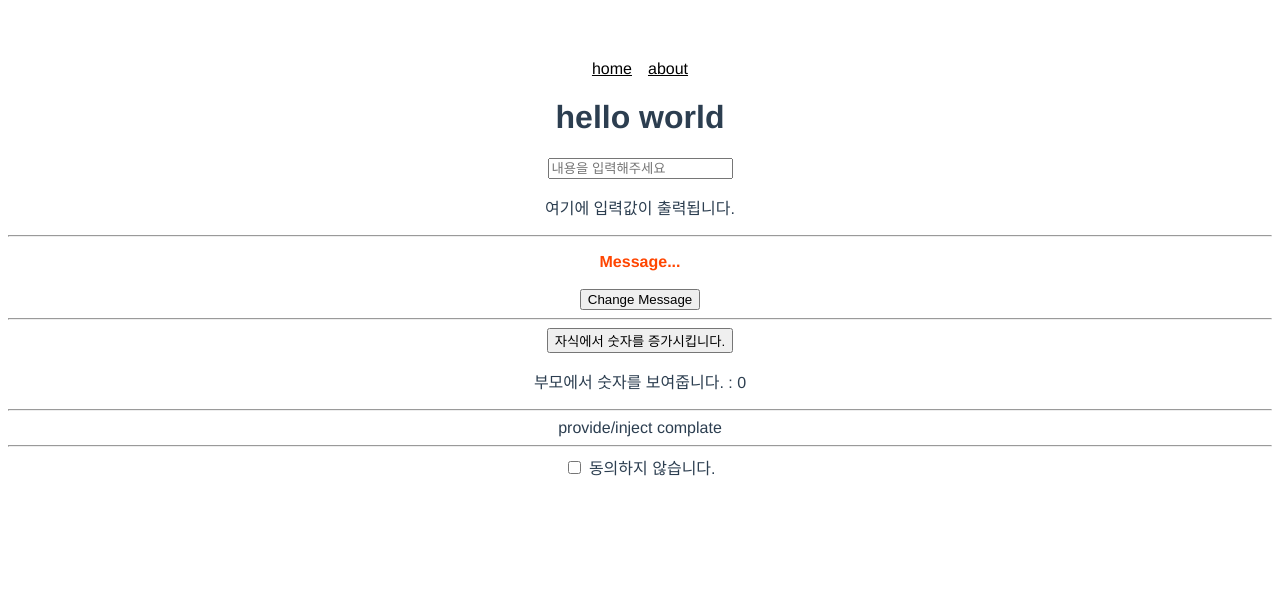
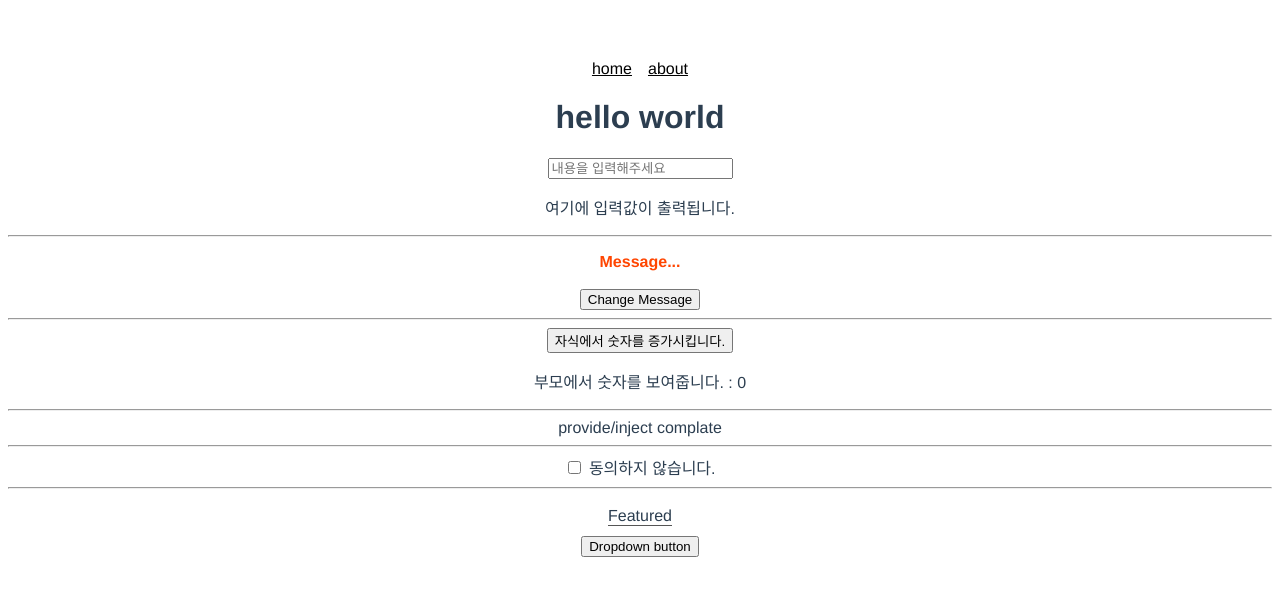
Before and after one commit to overdiv/ts-with-vuex, a Vue app: page / in a window 1280 px wide. Shown: the top 596 px of the page. Built offline with nearby package versions, Linux system fonts and the light colour scheme.

Commit message:
feat: mixin 상속 적용

```diff
--- /dev/null
+++ b/src/components/Accordion.vue
@@ -0,0 +1,30 @@
+<template>
+  <div class="card">
+    <a class="card-header" @click="toggle">
+      Featured
+    </a>
+    <div class="card-body" v-show="show">
+      <h5 class="card-title">Special title treatment</h5>
+      <p class="card-text">With supporting text below as a natural lead-in to additional content.</p>
+    </div>
+  </div>
+</template>
+
+<script lang="ts">
+import { Vue, Component, Mixins } from 'vue-property-decorator';
+import ToggleMixin from '@/components/ToggleMixin.vue';
+
+@Component({
+  ToggleMixin,
+})
+export default class Accordion extends Mixins(ToggleMixin) {
+}
+</script>
+<style lang="scss" scoped>
+a {
+  display: inline-block;
+  margin: 10px 0;
+  border-bottom: 1px solid #555;
+  cursor: pointer;
+}
+</style>
--- /dev/null
+++ b/src/components/Dropdown.vue
@@ -0,0 +1,32 @@
+<template>
+  <div class="dropdown">
+    <button class="btn" @click="toggle" type="button">
+      Dropdown button
+    </button>
+    <ul v-show="show">
+      <li>
+        list item 1
+      </li>
+      <li>
+        list item 2
+      </li>
+      <li>
+        list item 3
+      </li>
+      <li>
+        list item 4
+      </li>
+    </ul>
+  </div>
+</template>
+
+<script lang="ts">
+import { Vue, Component, Mixins } from 'vue-property-decorator';
+import ToggleMixin from '@/components/ToggleMixin.vue';
+
+@Component({
+  ToggleMixin,
+})
+export default class Dropdown extends Mixins(ToggleMixin) {
+}
+</script>
--- /dev/null
+++ b/src/components/ToggleMixin.vue
@@ -0,0 +1,10 @@
+<script lang="ts">
+import { Component, Vue } from 'vue-property-decorator';
+@Component
+export default class ToggleMixin extends Vue {
+  public show: boolean = false;
+  public toggle() {
+      this.show = !this.show;
+  }
+}
+</script>
--- a/src/views/Home.vue
+++ b/src/views/Home.vue
@@ -15,6 +15,9 @@
     <ChildrenInject />
     <hr>
     <label><ChildrenCheckbox v-model="checked" @change="change" /> {{ text }}</label>
+    <hr>
+    <Accordion />
+    <Dropdown />
   </div>
 </template>
 
@@ -26,6 +29,8 @@ import Children from '@/components/children/Children.vue';
 import ChildrenEmit from '@/components/ChildrenEmit.vue';
 import ChildrenInject from '@/components/ChildrenInject.vue';
 import ChildrenCheckbox from '@/components/ChildrenCheckbox.vue';
+import Accordion from '@/components/Accordion.vue';
+import Dropdown from '@/components/Dropdown.vue';
 
 @Component({
   components: {
@@ -35,6 +40,8 @@ import ChildrenCheckbox from '@/components/ChildrenCheckbox.vue';
     ChildrenEmit,
     ChildrenInject,
     ChildrenCheckbox,
+    Accordion,
+    Dropdown,
   },
 })
 export default class Home extends Vue {
```
